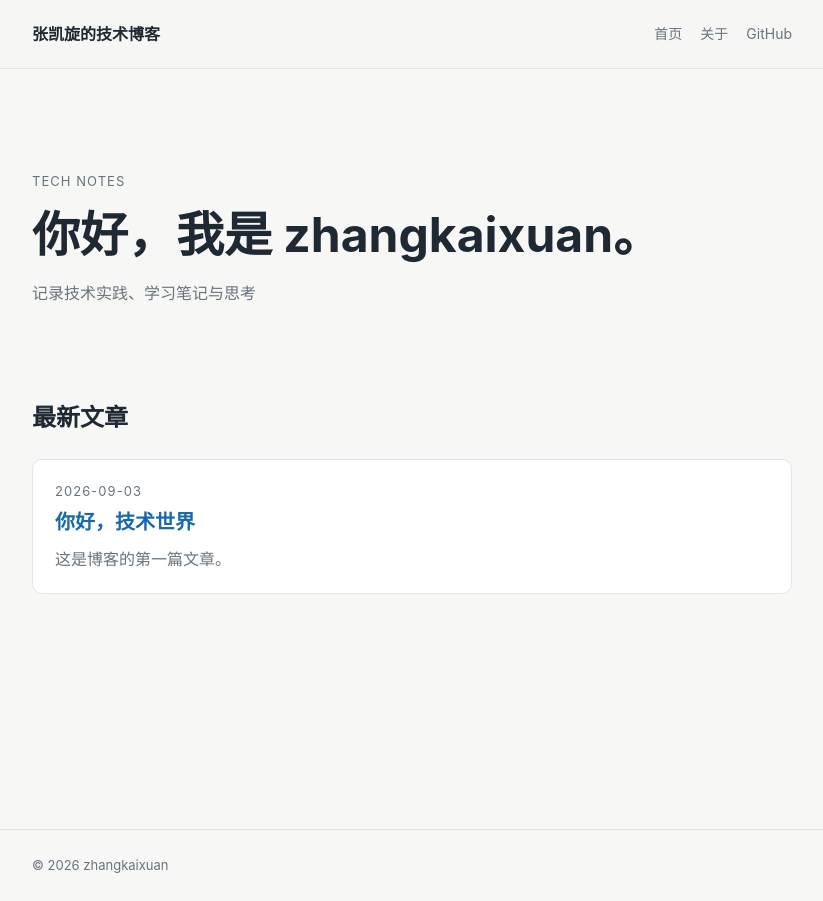
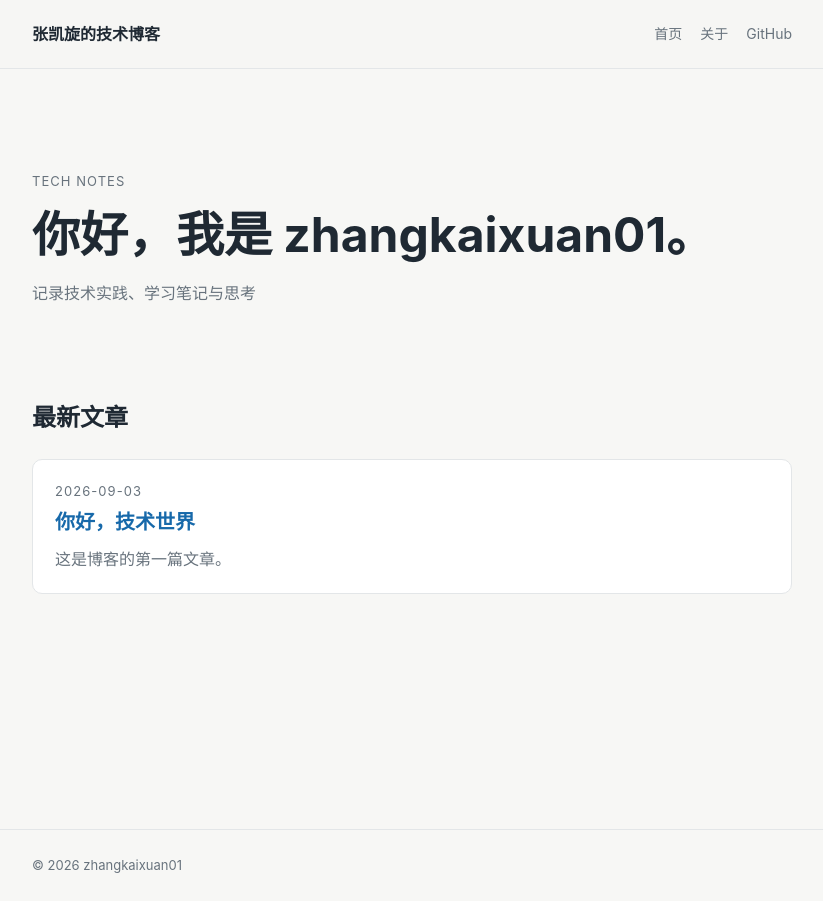
Before and after one commit to zhangkaixuan01/zhangkaixuan01.github.io, a Jekyll site: the page built from index.md, in a window 1280 px wide. Shown: the whole page, without its empty margins (228-1051 px from the left). Built offline with Jekyll 4.4.1, drawn with Linux system fonts in a browser that asks for light colours.

Commit message:
更新站点用户名配置

```diff
--- a/_config.yml
+++ b/_config.yml
@@ -1,6 +1,6 @@
 title: 张凯旋的技术博客
 description: 记录技术实践、学习笔记与思考
-author: zhangkaixuan
+author: zhangkaixuan01
 lang: zh-CN
 timezone: Asia/Shanghai
 url: ""
--- a/_layouts/default.html
+++ b/_layouts/default.html
@@ -14,7 +14,7 @@
         <nav>
           <a href="{{ '/' | relative_url }}">首页</a>
           <a href="{{ '/about/' | relative_url }}">关于</a>
-          <a href="https://github.com/zhangkaixuan" rel="me">GitHub</a>
+          <a href="https://github.com/zhangkaixuan01" rel="me">GitHub</a>
         </nav>
       </div>
     </header>
```
Also changed, not shown: README.md.
